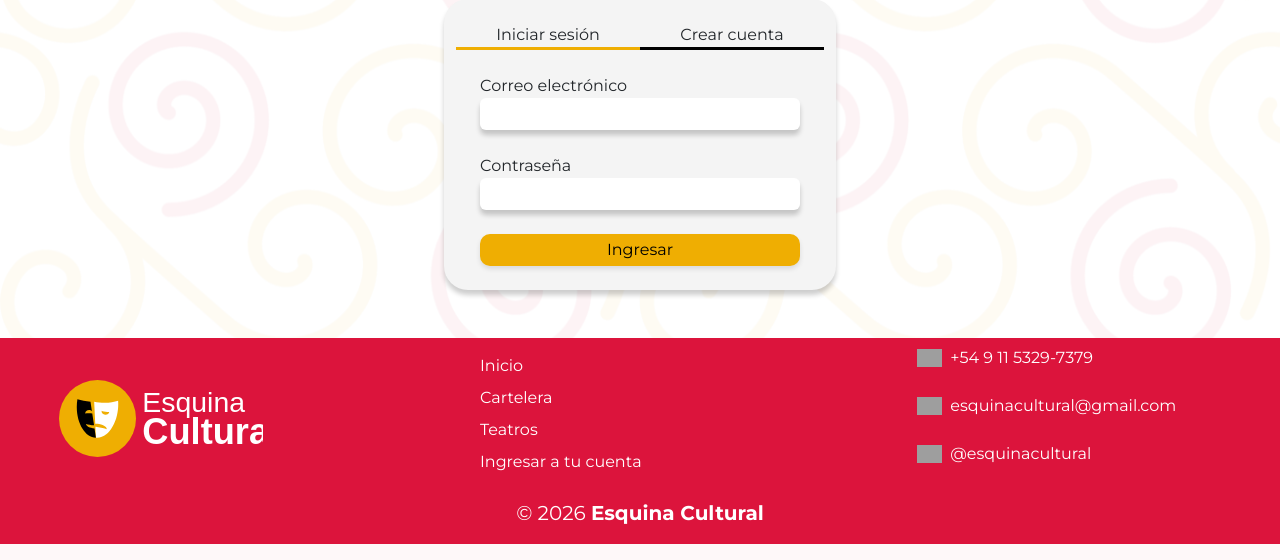
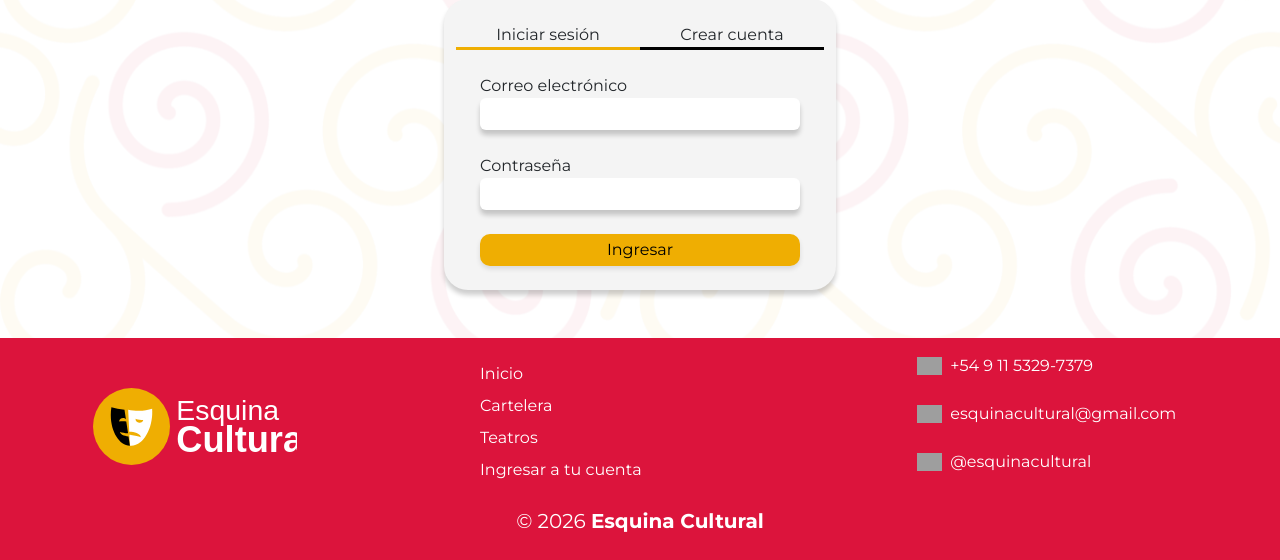
Before and after one commit to chonachoadm/esquina-cultural, a Laravel app: page / in a window 1280 px wide. Shown: the part 2304-2864 px from the top of the page. Run offline with Laravel 12, Linux system fonts and the light colour scheme; data comes from the database, SQL or seed files in the repository; data that the repository does not hold is empty; style sheets or scripts are compiled from the project's sources; some libraries are stand-ins or nearby versions; grey boxes are pictures that could not be loaded.

Commit message:
minor fixes

```diff
--- a/resources/css/app.css
+++ b/resources/css/app.css
@@ -136,7 +136,7 @@
 }
 
 html {
-    max-width: 1920px;
+    /* max-width: 1920px; */
 }
 
 .nav {
@@ -512,6 +512,7 @@ hr {
 }
 
 .profile-img {
+    min-width: 150px;
     width: 15%;
     border-radius: 50%;
 }
--- a/resources/views/layouts/app.blade.php
+++ b/resources/views/layouts/app.blade.php
@@ -12,7 +12,7 @@
     <title>Esquina Cultural</title>
 </head>
 
-<body class="d-flex flex-column min-vh-100">
+<body class="d-flex flex-column min-vh-100 ">
     <header>
         @if (auth()->user()?->isAdmin())
             @include('partials.nav-admin')
--- a/resources/views/partials/footer.blade.php
+++ b/resources/views/partials/footer.blade.php
@@ -1,9 +1,8 @@
-<div class="footer">
-
+<div class="py-2 footer">
     <div class="row w-100 align-items-center justify-content-around gap-4 mx-auto">
         <div class="col-10 col-sm-4 col-lg-3 row justify-content-center my-2">
-            <a href="{{ route('landing') }}">
-                <img class="w-75" src="{{ asset('storage/images/isologo/isologo-amarillo-blanco.svg') }}"
+            <a class="d-flex justify-content-center" href="{{ route('landing') }}">
+                <img class="w-75 img-fluid" src="{{ asset('storage/images/isologo/isologo-amarillo-blanco.svg') }}"
                     alt="Logo Esquina Cultural">
             </a>
         </div>
@@ -35,7 +34,7 @@
             <ul class="p-0">
                 <li class="d-flex align-items-center gap-2 mb-4 footer-list-item"><img class="img-fluid footer-icon"
                         src="{{ asset('storage/images/icons/phone-icon.svg') }}" alt="Teléfono">
-                    <p class="m-0">+54 9 11 5329-7379</p>
+                    <p class="m-0 text-white text-decoration-none">+54 9 11 5329-7379</p>
                 </li>
                 <li class="footer-list-item">
                     <a class="d-flex align-items-center gap-2 mb-4 link-hover-footer"
```
Also changed, not shown: resources/views/public-area/plays/show.blade.php (+4 -4 lines).
